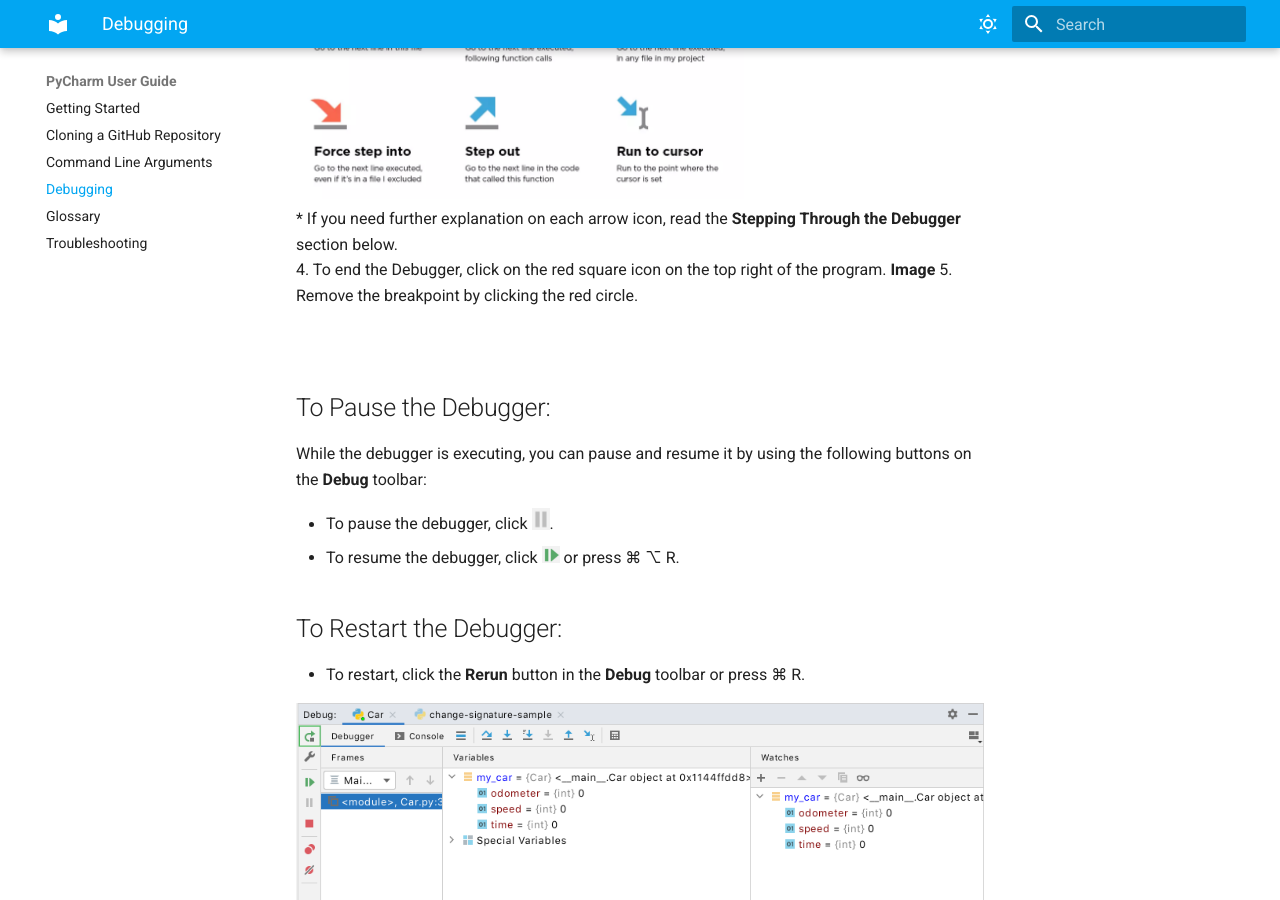
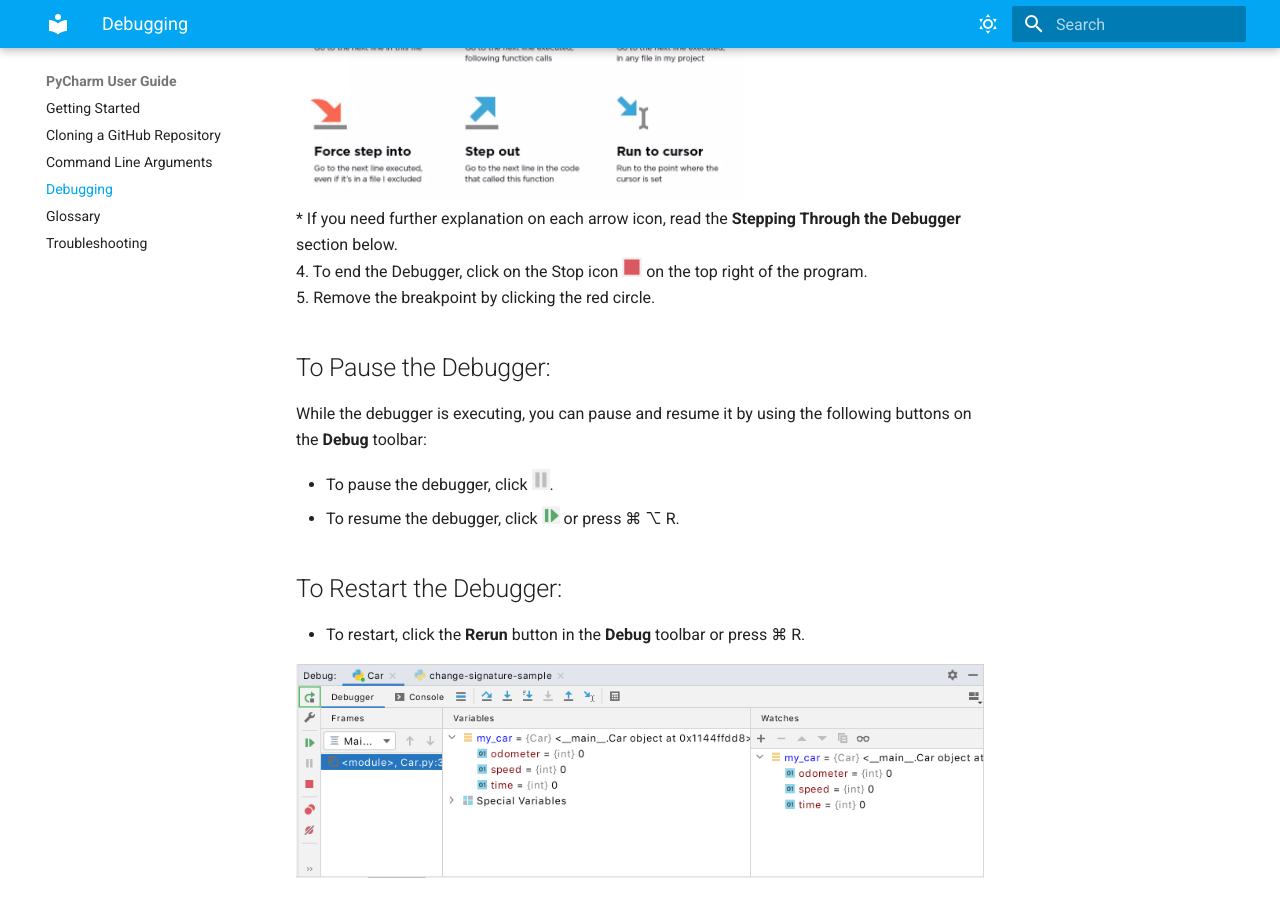
Before and after one commit to Ehsan138/UserGuide, an MkDocs documentation site: the page built from docs/debug.md, in a window 1280 px wide and 900 px high, scrolled down 1437 px. Built offline with MkDocs 1.6.1 and Material for MkDocs 9.7.7, drawn with Linux system fonts in a browser that asks for light colours.

Commit message:
modify debug.md

```diff
--- a/docs/debug.md
+++ b/docs/debug.md
@@ -23,11 +23,11 @@
 <br>
 * If you need further explanation on each arrow icon, read the **Stepping Through the Debugger** section below.
 <br>
-4. To end the Debugger, click on the red square icon on the top right of the program.
-**Image**
+4. To end the Debugger, click on the Stop icon ![stop icon](./images/debug/stop.png){width=20} on the top right of the program.
+<br>
 5. Remove the breakpoint by clicking the red circle.
 
-<br/>
+
 
 ## To Pause the Debugger:
 While the debugger is executing, you can pause and resume it by using the following buttons on the **Debug** toolbar:
```
